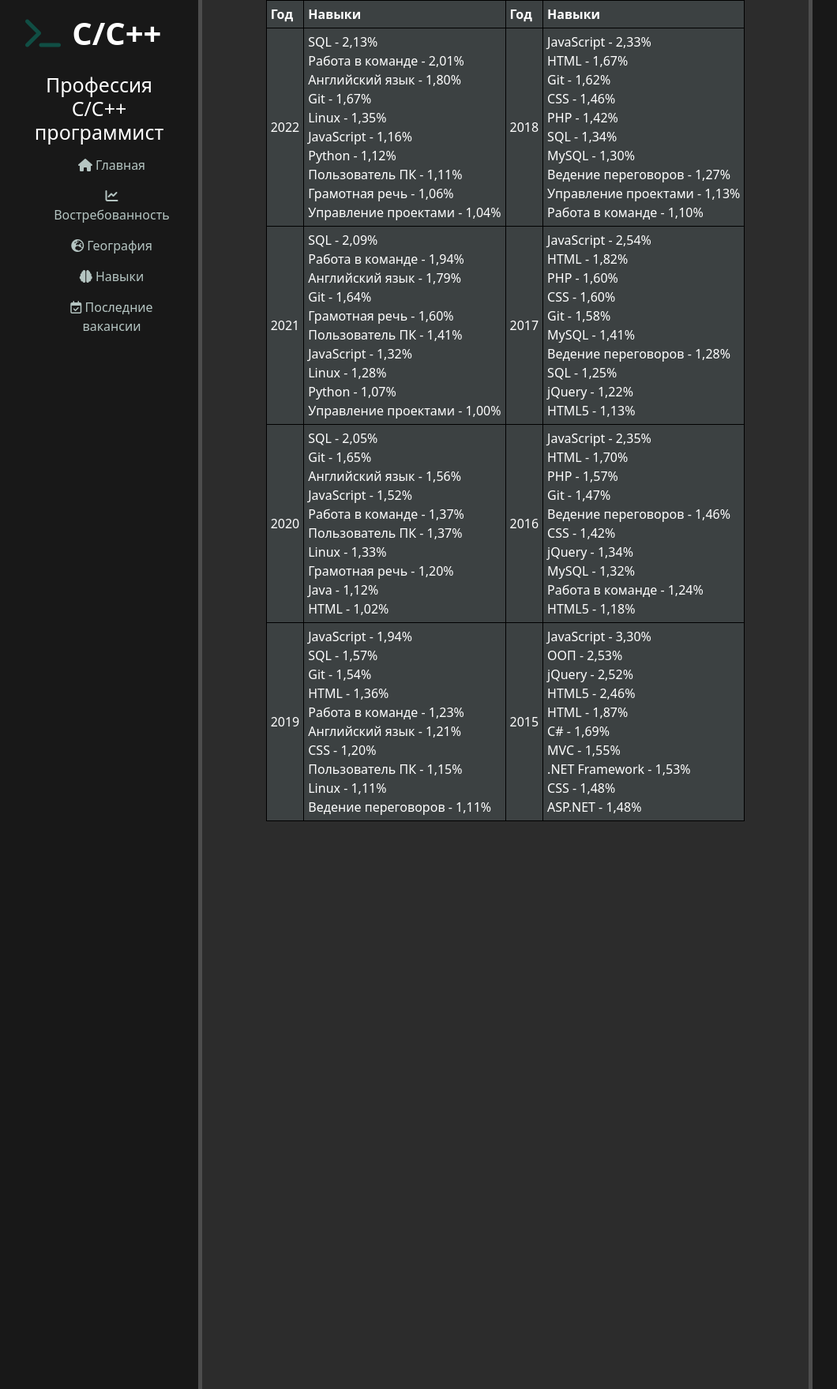
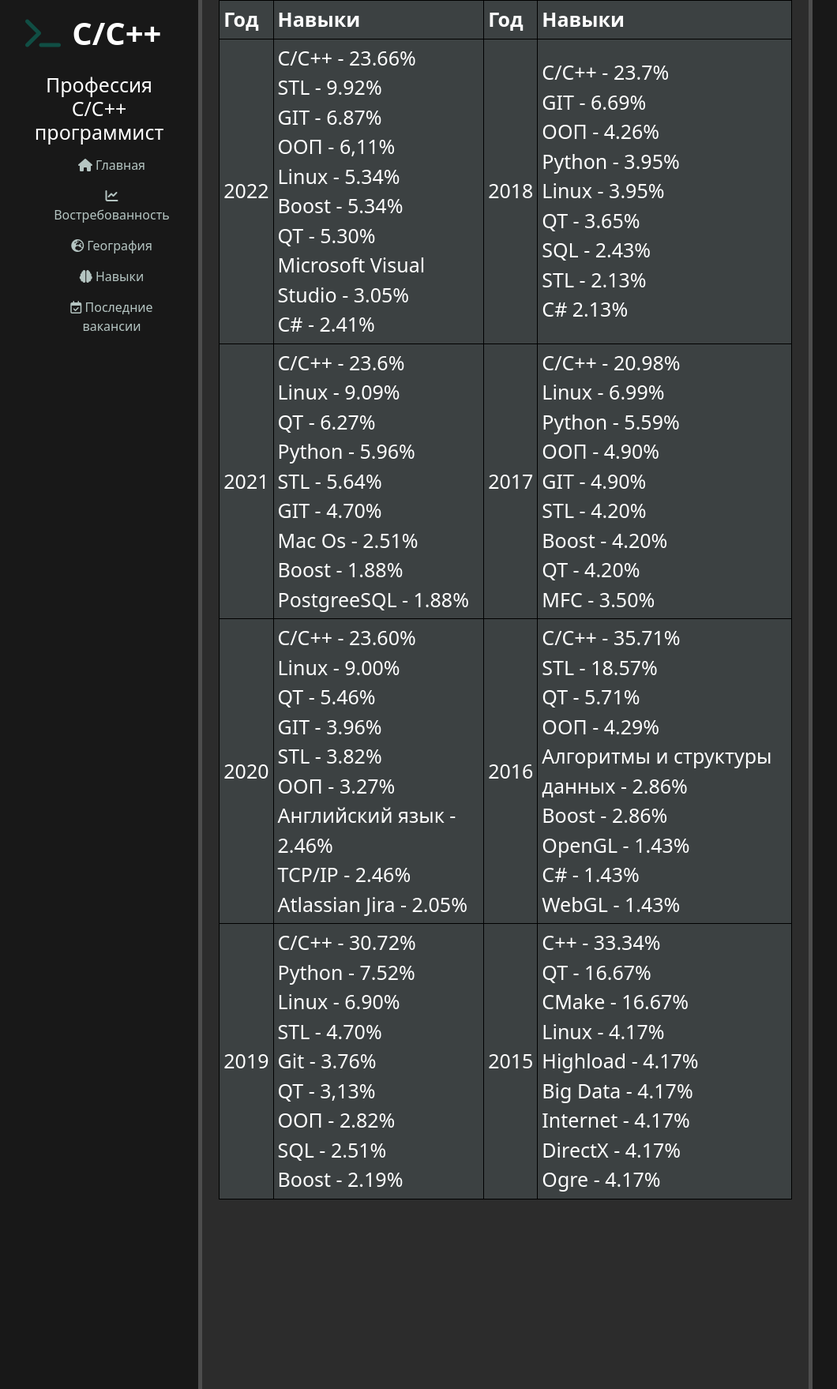
Before and after one commit to 2piCode/Elearn-webapp, a Django app: page /skills in a window 1280 px wide. Shown: the top 1759 px of the page at 79% size, without its empty margins (0-1060 px from the left). Run offline with Django 4.2, Linux system fonts and the light colour scheme; some libraries are stand-ins or nearby versions.

Commit message:
Update skills by profession

```diff
--- a/Elearn_Webapp/static/vacancy/css/main.css
+++ b/Elearn_Webapp/static/vacancy/css/main.css
@@ -65,7 +65,6 @@ body .features {
     /*float: left;*/
     color: #fff;
     /*margin-top: 100px;*/
-    display:block;
     margin-left: auto;
     margin-right: auto;
     text-align: center;
@@ -99,6 +98,7 @@ body .features p {max-width: 400px; margin: 20px auto;}
 
 .container {
     color: #fff;
+    font-size: 25px;
 }
 
 .advanteges{
--- a/Elearn_Webapp/vacancy/templates/vacancy/index.html
+++ b/Elearn_Webapp/vacancy/templates/vacancy/index.html
@@ -4,7 +4,7 @@
 
 {% block content %}
     <div class="features">
-        <h1>Оглавление</h1>
+        <h1>Навигация по странице</h1>
         <ul>
             <a href="#description"><li>Чем занимается c++ разработчик</li></a>
             <a href="#skills"><li>Необходимые навыки для С++</li></a>
--- a/Elearn_Webapp/vacancy/templates/vacancy/skills.html
+++ b/Elearn_Webapp/vacancy/templates/vacancy/skills.html
@@ -17,54 +17,49 @@
         <tr>
             <td>2022</td>
             <td>
-                SQL - 2,13%<br>Работа в команде - 2,01%<br>Английский язык - 1,80%<br>Git - 1,67%<br>Linux -
-                1,35%<br>JavaScript - 1,16%<br>Python - 1,12%<br>Пользователь ПК - 1,11%<br>Грамотная речь -
-                1,06%<br>Управление проектами - 1,04%<br>
+                С/C++ - 23.66%<br>STL - 9.92%<br>GIT - 6.87%<br>ООП - 6,11%<br>Linux - 5.34%
+                <br>Boost - 5.34%<br>QT - 5.30%<br>Microsoft Visual Studio - 3.05%<br>C# - 2.41%
             </td>
             <td>2018</td>
             <td>
-                JavaScript - 2,33%<br>HTML - 1,67%<br>Git - 1,62%<br>CSS - 1,46%<br>PHP - 1,42%<br>SQL - 1,34%<br>MySQL
-                - 1,30%<br>Ведение переговоров - 1,27%<br>Управление проектами - 1,13%<br>Работа в команде -
-                1,10%<br>
+                C/C++ - 23.7%<br>GIT - 6.69%<br>ООП - 4.26%<br>Python - 3.95%<br>Linux - 3.95%<br>QT - 3.65%
+                <br>SQL - 2.43%<br>STL - 2.13%<br>C# 2.13%<br>
             </td>
         </tr>
         <tr>
             <td>2021</td>
             <td>
-                SQL - 2,09%<br>Работа в команде - 1,94%<br>Английский язык - 1,79%<br>Git - 1,64%<br>Грамотная речь
-                - 1,60%<br>Пользователь ПК - 1,41%<br>JavaScript - 1,32%<br>Linux - 1,28%<br>Python - 1,07%<br>Управление
-                проектами - 1,00%<br>
+                C/C++ - 23.6%<br>Linux - 9.09%<br>QT - 6.27%<br>Python - 5.96%
+                <br>STL - 5.64%<br>GIT - 4.70%<br>Mac Os - 2.51%<br>Boost - 1.88%<br>PostgreeSQL - 1.88%<br>
             </td>
             <td>2017</td>
             <td>
-                JavaScript - 2,54%<br>HTML - 1,82%<br>PHP - 1,60%<br>CSS - 1,60%<br>Git - 1,58%<br>MySQL - 1,41%<br>Ведение
-                переговоров - 1,28%<br>SQL - 1,25%<br>jQuery - 1,22%<br>HTML5 - 1,13%<br>
+                C/C++ - 20.98%<br>Linux - 6.99%<br>Python - 5.59%<br>ООП - 4.90%<br>GIT - 4.90%<br>STL - 4.20%
+                <br>Boost - 4.20%<br>QT - 4.20%<br>MFC - 3.50%
             </td>
         </tr>
         <tr>
             <td>2020</td>
             <td>
-                SQL - 2,05%<br>Git - 1,65%<br>Английский язык - 1,56%<br>JavaScript - 1,52%<br>Работа в команде -
-                1,37%<br>Пользователь ПК - 1,37%<br>Linux - 1,33%<br>Грамотная речь - 1,20%<br>Java - 1,12%<br>HTML
-                - 1,02%<br>
+                C/C++ - 23.60%<br>Linux - 9.00%<br>QT - 5.46%<br>GIT - 3.96%<br>STL - 3.82%<br>ООП - 3.27%
+                <br>Английский язык - 2.46%<br>TCP/IP - 2.46%<br>Atlassian Jira - 2.05%
             </td>
             <td>2016</td>
             <td>
-                JavaScript - 2,35%<br>HTML - 1,70%<br>PHP - 1,57%<br>Git - 1,47%<br>Ведение переговоров - 1,46%<br>CSS
-                - 1,42%<br>jQuery - 1,34%<br>MySQL - 1,32%<br>Работа в команде - 1,24%<br>HTML5 - 1,18%<br>
+                C/C++ - 35.71%<br>STL - 18.57%<br>QT - 5.71%<br>ООП - 4.29%<br>Алгоритмы и структуры данных - 2.86%
+                <br>Boost - 2.86%<br>OpenGL - 1.43%<br>С# - 1.43%<br>WebGL - 1.43%
             </td>
         </tr>
         <tr>
             <td>2019</td>
             <td>
-                JavaScript - 1,94%<br>SQL - 1,57%<br>Git - 1,54%<br>HTML - 1,36%<br>Работа в команде - 1,23%<br>Английский
-                язык - 1,21%<br>CSS - 1,20%<br>Пользователь ПК - 1,15%<br>Linux - 1,11%<br>Ведение переговоров -
-                1,11%<br>
+                C/C++ - 30.72%<br>Python - 7.52%<br>Linux - 6.90%<br>STL - 4.70%<br>Git - 3.76%<br>QT - 3,13%
+                <br>ООП - 2.82%<br>SQL - 2.51%<br>Boost - 2.19%
             </td>
             <td>2015</td>
             <td>
-                JavaScript - 3,30%<br>ООП - 2,53%<br>jQuery - 2,52%<br>HTML5 - 2,46%<br>HTML - 1,87%<br>C# -
-                1,69%<br>MVC - 1,55%<br>.NET Framework - 1,53%<br>CSS - 1,48%<br>ASP.NET - 1,48%<br>
+                C++ - 33.34%<br>QT - 16.67%<br>CMake - 16.67%<br>Linux - 4.17%<br>Highload - 4.17%<br>Big Data - 4.17%
+                <br>Internet - 4.17%<br>DirectX - 4.17%<br>Ogre - 4.17%
             </td>
         </tr>
     </tbody>
--- a/Elearn_Webapp/vacancy/views.py
+++ b/Elearn_Webapp/vacancy/views.py
@@ -63,41 +63,21 @@ def geography(request):
     return render(request, 'vacancy/geography.html')
 
 
-def skills_load(request):
-    header = ["Год", 'Навыки']
-    all_skills = Vacancy.objects.exclude(key_skills=None).values('key_skills', 'published_at')
-    skills_by_year = {}
-    for skill in all_skills:
-        year = skill["published_at"]
-        if year not in skills_by_year.keys():
-            skills_by_year[year] = skill["key_skills"].split('\n')
-        else:
-            skills_by_year[year].extend(skill["key_skills"].split('\n'))
-
-    for year, skills in skills_by_year.items():
-        c = Counter(skills)
-        skills_by_year[year] = [(name, c[name] / len(skills) * 100.0) for name, count in c.most_common(10)]
-    data = {
-        "skills_by_year": dict(sorted(skills_by_year.items(), reverse=True)),
-        'headers': header
-    }
-    return render(request, 'vacancy/skills_load.html', data)
-
-
 def skills(request):
     return render(request, 'vacancy/skills.html')
 
-def skills_by_profession(request):
+def skills_load(request):
     profession_name = "C++ разработчик"
     name_filter = Q(name__icontains=f'{profession_name}') | Q(name__icontains='с++')
     vanacies_by_profession = Vacancy.objects.filter(name_filter)
 
+    header = ["Год", 'Навыки']
     all_skills = vanacies_by_profession.exclude(key_skills=None).values('key_skills', 'published_at')
     skills_by_year = {}
     for skill in all_skills:
         year = skill["published_at"]
         if year not in skills_by_year.keys():
-            skills_by_year[year] = skill["key_skills"].split('\n')
+            skills_by_year[year] = list(set(skill["key_skills"].split('\n')))
         else:
             skills_by_year[year].extend(skill["key_skills"].split('\n'))
 
```
